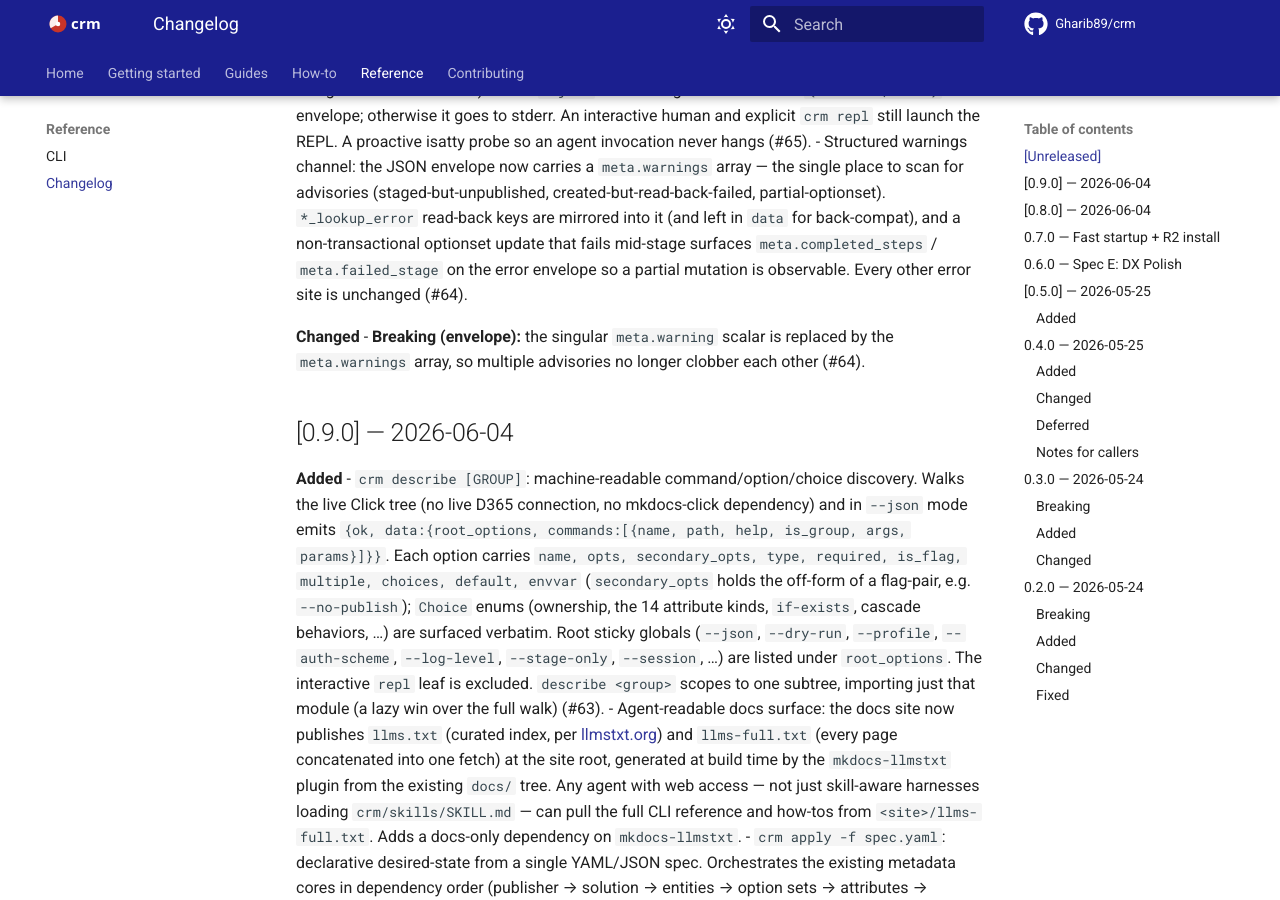
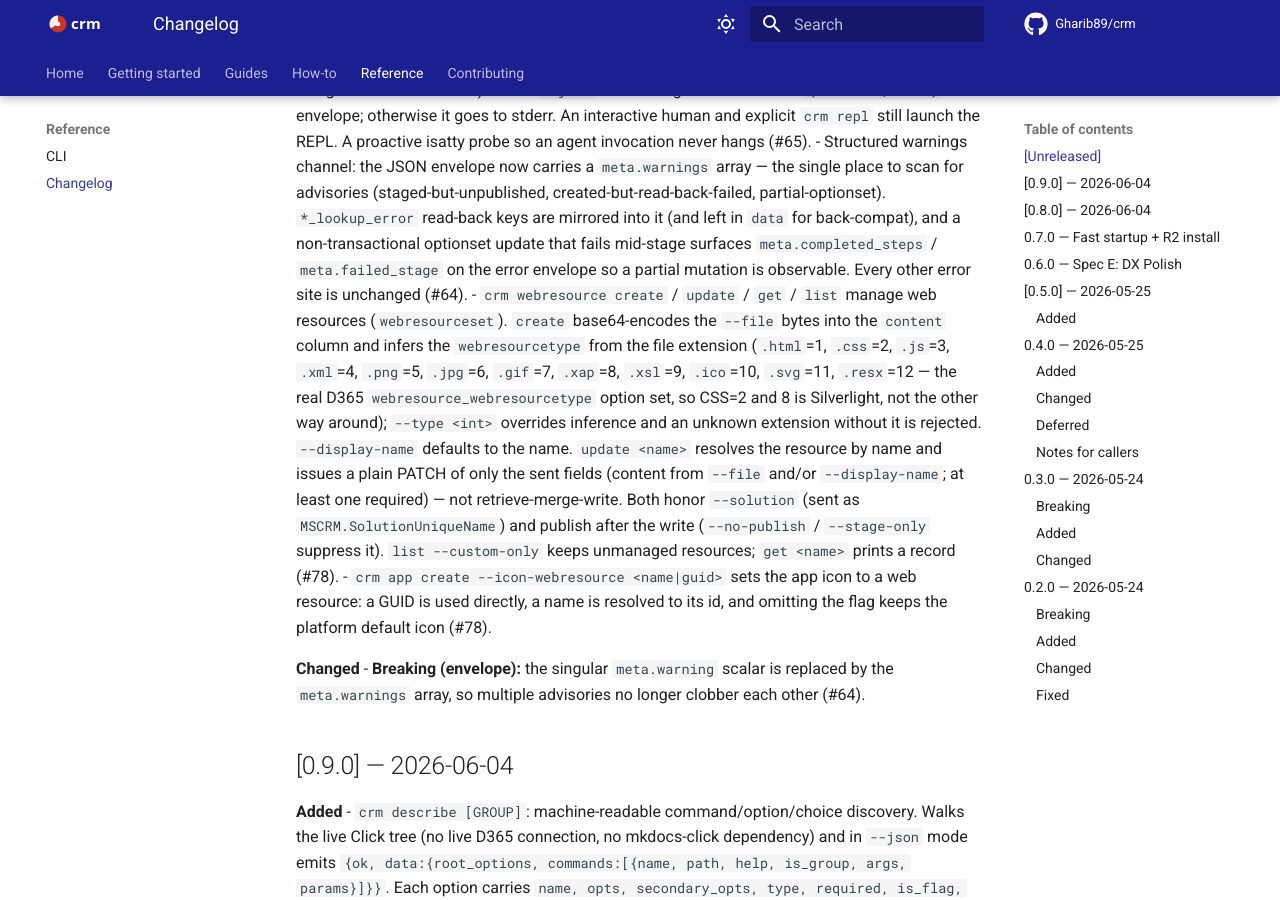
Before and after one commit to Gharib89/crm, an MkDocs documentation site: the page built from docs/changelog.md, in a window 1280 px wide and 900 px high, scrolled down 2679 px. Built offline with MkDocs 1.6.1 and Material for MkDocs 9.7.7, drawn with Linux system fonts in a browser that asks for light colours; comment, search, counter and statistics services are not loaded.

Commit message:
docs(webresource): how-to, CHANGELOG, README, SKILL for webresource + app icon (#78)
Co-Authored-By: Claude Opus 4.8 (1M context) <noreply@anthropic.com>

```diff
--- a/CHANGELOG.md
+++ b/CHANGELOG.md
@@ -133,6 +133,23 @@ and this project adheres to [Semantic Versioning](https://semver.org/spec/v2.0.0
   non-transactional optionset update that fails mid-stage surfaces
   `meta.completed_steps` / `meta.failed_stage` on the error envelope so a partial
   mutation is observable. Every other error site is unchanged (#64).
+- `crm webresource create` / `update` / `get` / `list` manage web resources
+  (`webresourceset`). `create` base64-encodes the `--file` bytes into the
+  `content` column and infers the `webresourcetype` from the file extension
+  (`.html`=1, `.css`=2, `.js`=3, `.xml`=4, `.png`=5, `.jpg`=6, `.gif`=7,
+  `.xap`=8, `.xsl`=9, `.ico`=10, `.svg`=11, `.resx`=12 — the real D365
+  `webresource_webresourcetype` option set, so CSS=2 and 8 is Silverlight, not
+  the other way around); `--type <int>` overrides inference and an unknown
+  extension without it is rejected. `--display-name` defaults to the name.
+  `update <name>` resolves the resource by name and issues a plain PATCH of only
+  the sent fields (content from `--file` and/or `--display-name`; at least one
+  required) — not retrieve-merge-write. Both honor `--solution` (sent as
+  `MSCRM.SolutionUniqueName`) and publish after the write (`--no-publish` /
+  `--stage-only` suppress it). `list --custom-only` keeps unmanaged resources;
+  `get <name>` prints a record (#78).
+- `crm app create --icon-webresource <name|guid>` sets the app icon to a web
+  resource: a GUID is used directly, a name is resolved to its id, and omitting
+  the flag keeps the platform default icon (#78).
 
 **Changed**
 - **Breaking (envelope):** the singular `meta.warning` scalar is replaced by the
--- a/mkdocs.yml
+++ b/mkdocs.yml
@@ -116,6 +116,7 @@ nav:
       - apply: how-to/apply.md
       - describe: how-to/describe.md
       - app: how-to/app.md
+      - webresource: how-to/webresource.md
       - async: how-to/async.md
       - session: how-to/session.md
       - skill: how-to/skill.md
```
Also changed, not shown: README.md (+1 -0 lines), crm/skills/SKILL.md (+29 -0 lines), docs/how-to/app.md (+1 -1 lines), docs/how-to/webresource.md (added, +55 -0 lines).
